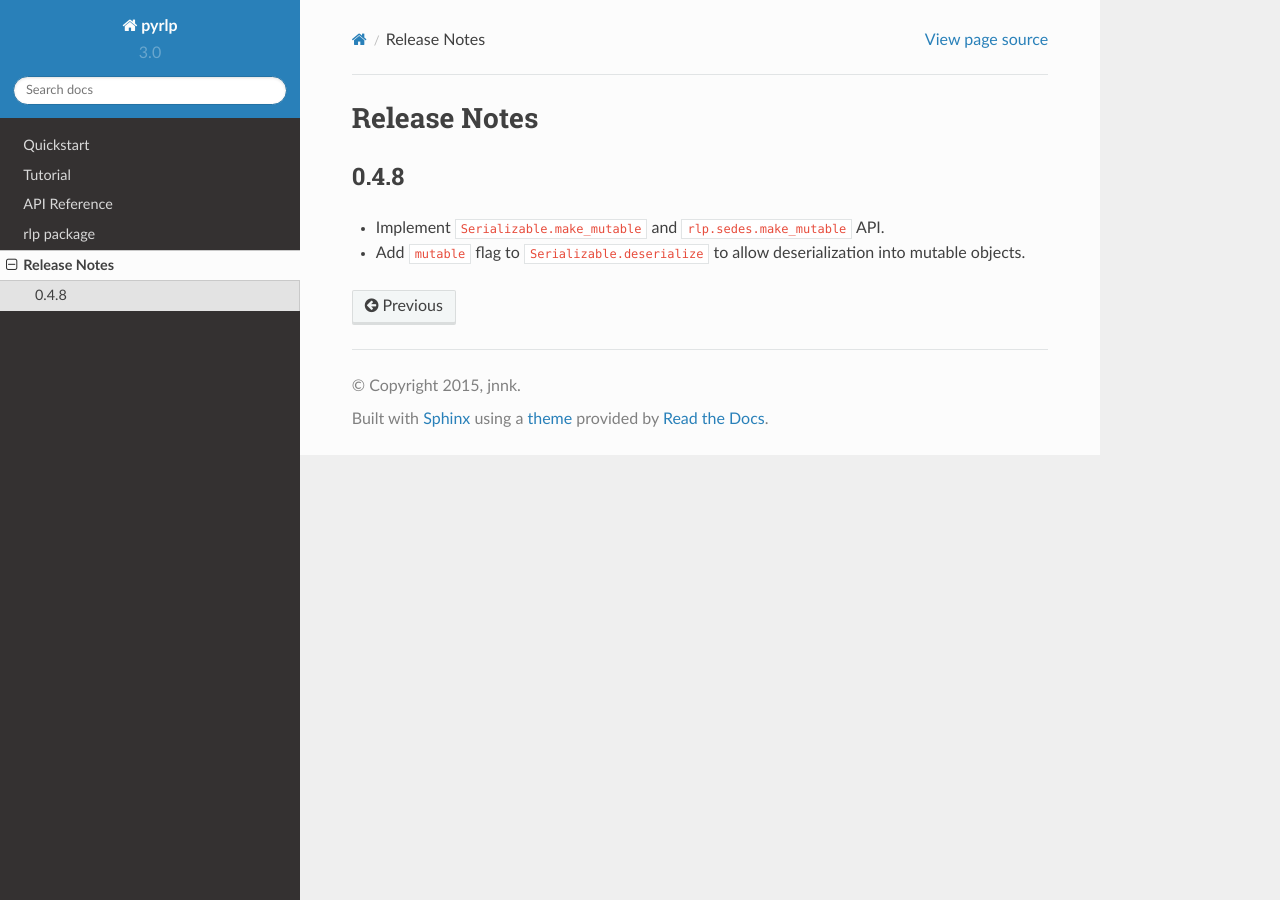
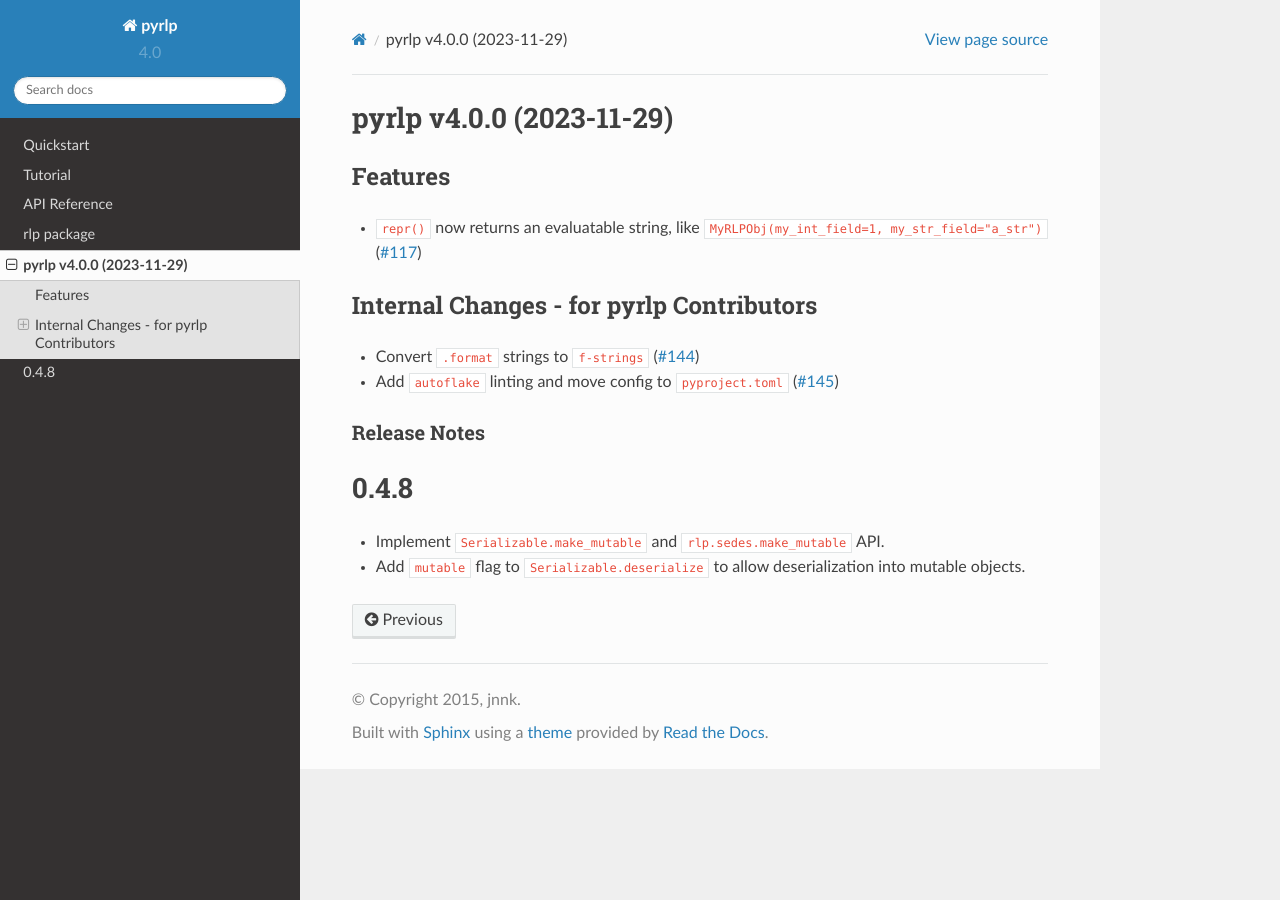
Before and after one commit to ethereum/pyrlp, a Sphinx documentation site: the page built from docs/release_notes.rst, in a window 1280 px wide. Built offline with Sphinx 7.4.7 and the Read the Docs theme 2.0.0, drawn with Linux system fonts in a browser that asks for light colours.

Commit message:
Compile release notes

```diff
--- a/docs/release_notes.rst
+++ b/docs/release_notes.rst
@@ -1,3 +1,19 @@
+pyrlp v4.0.0 (2023-11-29)
+-------------------------
+
+Features
+~~~~~~~~
+
+- ``repr()`` now returns an evaluatable string, like ``MyRLPObj(my_int_field=1, my_str_field="a_str")`` (`#117 <https://github.com/ethereum/pyrlp/issues/117>`__)
+
+
+Internal Changes - for pyrlp Contributors
+~~~~~~~~~~~~~~~~~~~~~~~~~~~~~~~~~~~~~~~~~
+
+- Convert ``.format`` strings to ``f-strings`` (`#144 <https://github.com/ethereum/pyrlp/issues/144>`__)
+- Add ``autoflake`` linting and move config to ``pyproject.toml`` (`#145 <https://github.com/ethereum/pyrlp/issues/145>`__)
+
+
 Release Notes
 =============
 
--- a/newsfragments/117.feature.rst
+++ /dev/null
@@ -1 +0,0 @@
-``repr()`` now returns an evaluatable string, like ``MyRLPObj(my_int_field=1, my_str_field="a_str")``
--- a/newsfragments/144.internal.rst
+++ /dev/null
@@ -1 +0,0 @@
-Convert ``.format`` strings to ``f-strings``
--- a/newsfragments/145.internal.rst
+++ /dev/null
@@ -1 +0,0 @@
-Add ``autoflake`` linting and move config to ``pyproject.toml``
--- a/setup.py
+++ b/setup.py
@@ -39,7 +39,7 @@ with open("./README.md") as readme:
 setup(
     name="rlp",
     # *IMPORTANT*: Don't manually change the version here. See README for more.
-    version="3.0.0",
+    version="4.0.0",
     description="""rlp: A package for Recursive Length Prefix encoding and decoding""",
     long_description=long_description,
     long_description_content_type="text/markdown",
```
Also changed, not shown: .bumpversion.cfg.
